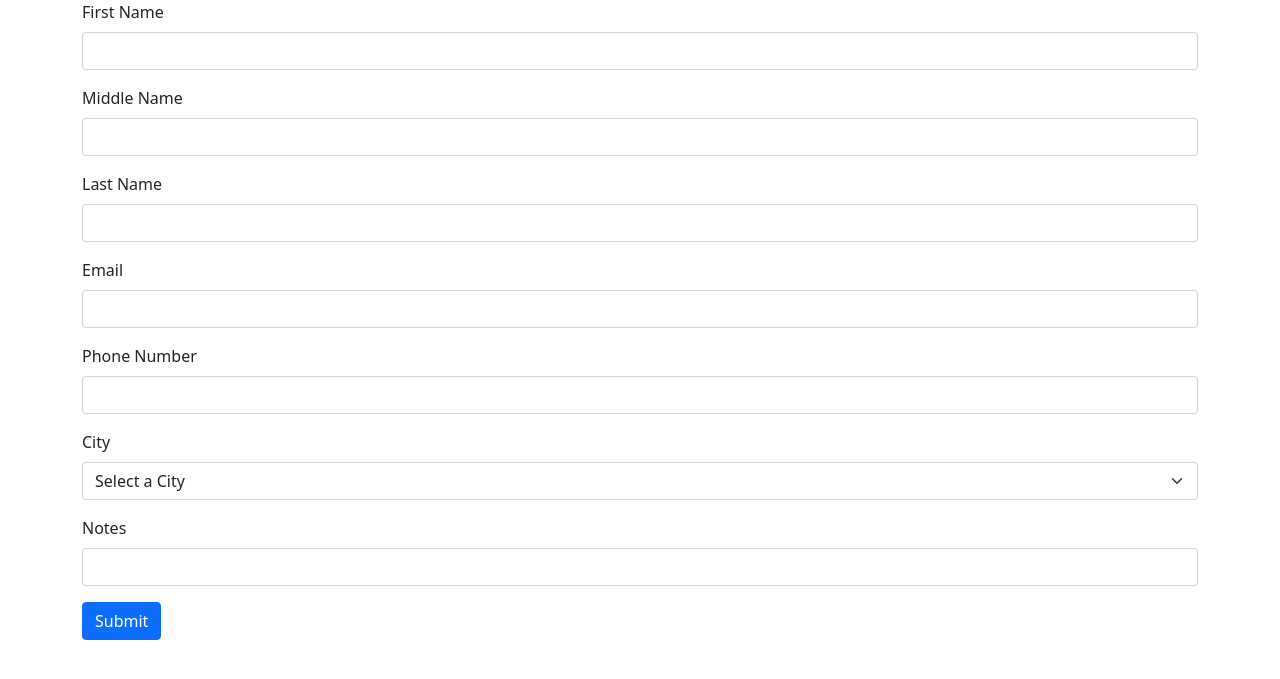
After one commit to PdxCodeGuild/class_bumble_bee, a Django app: page /create/ in a window 1280 px wide. The commit adds this page. Shown: the top 679 px of the page. Run offline with Django 3.2, Linux system fonts and the light colour scheme; data that the repository does not hold is empty.

Commit message:
updated contact list

```diff
--- a/4 Django/solutions/contact_list/contact_list/urls.py
+++ b/4 Django/solutions/contact_list/contact_list/urls.py
@@ -19,6 +19,6 @@ from django.urls import path, include
 
 urlpatterns = [
     path('admin/', admin.site.urls),
-    path('contactapp/', include('contactapp.urls'))
+    path('', include('contactapp.urls'))
 
 ]
--- /dev/null
+++ b/4 Django/solutions/contact_list/contactapp/templates/contactapp/base.html
@@ -0,0 +1,25 @@
+{% comment %} {% load static %} {% endcomment %}
+<!doctype html>
+<html lang="en">
+
+<head>
+  <!-- Required meta tags -->
+  <meta charset="utf-8">
+  <meta name="viewport" content="width=device-width, initial-scale=1">
+
+  <!-- Bootstrap CSS -->
+  <link href="https://cdn.jsdelivr.net/npm/bootstrap@5.0.0-beta1/dist/css/bootstrap.min.css" rel="stylesheet"
+    integrity="sha384-giJF6kkoqNQ00vy+HMDP7azOuL0xtbfIcaT9wjKHr8RbDVddVHyTfAAsrekwKmP1" crossorigin="anonymous">
+
+  <title>Contact App</title>
+</head>
+
+<body>
+
+    {% block content %}{% endblock %}
+  <script src="https://cdn.jsdelivr.net/npm/bootstrap@5.0.0-beta1/dist/js/bootstrap.bundle.min.js"
+    integrity="sha384-ygbV9kiqUc6oa4msXn9868pTtWMgiQaeYH7/t7LECLbyPA2x65Kgf80OJFdroafW"
+    crossorigin="anonymous"></script>
+</body>
+
+</html>
--- /dev/null
+++ b/4 Django/solutions/contact_list/contactapp/templates/contactapp/create.html
@@ -0,0 +1,51 @@
+{% extends 'contactapp/base.html'%}
+
+{% block content %}
+
+<div class='container'>
+    <div class="row">
+        <form action="{% url 'contactapp:savecontact' %}" method="post">
+            {% csrf_token %}
+            <div class="mb-3">
+                <label for="first" class="form-label">First Name</label>
+                <input type="text" name="first_name" class="form-control" id="first" aria-describedby="emailHelp">
+            </div>
+            <div class="mb-3">
+                <label for="middle" class="form-label">Middle Name</label>
+                <input type="text"name="middle_name" class="form-control" id="middle">
+            </div>
+            <div class="mb-3">
+                <label for="last" class="form-label">Last Name</label>
+                <input type="text" name="last_name" class="form-control" id="last">
+            </div>
+
+            <div class="mb-3">
+                <label for="email" class="form-label">Email</label>
+                <input type="email" name="email" class="form-control" id="email">
+            </div>
+            <div class="mb-3">
+                <label for="phonenumber" class="form-label">Phone Number</label>
+                <input type="tel" name="phone_number" class="form-control" id="phonenumber">
+            </div>
+
+            <div class="mb-3">
+                <label for="city" class="form-label">City</label>
+                <select name="city_id" class="form-select" id="">
+                    <option selected disabled value="">Select a City</option>
+                    {% for city in cities %}
+                    <option value="{{ city.id }}">{{city.name}}</option>
+                    {% endfor %}
+                </select>
+            </div>
+
+            <div class="mb-3">
+                <label for="notes" class="form-label">Notes</label>
+                <input type="text" name="notes" class="form-control" id="notes">
+            </div>
+            <div class='mb-3'>
+                <button type="submit" class="btn btn-primary">Submit</button>
+            </div>
+        </form>
+    </div>
+</div>
+{%endblock%}
--- a/4 Django/solutions/contact_list/contactapp/urls.py
+++ b/4 Django/solutions/contact_list/contactapp/urls.py
@@ -3,7 +3,9 @@ from . import views
 
 app_name = 'contactapp'
 urlpatterns = [
-    path('index/', views.index, name='index'),
+    path('', views.index, name='index'),
     # localhost:8000/contactapp/detail/5/
     path('detail/<int:contact_id>/', views.detail, name='detail'),
+    path('create/', views.create, name='create'),
+    path('savecontact/', views.save_contact, name='savecontact')
 ]
--- a/4 Django/solutions/contact_list/contactapp/views.py
+++ b/4 Django/solutions/contact_list/contactapp/views.py
@@ -1,6 +1,7 @@
-from django.shortcuts import render
-from django.http import HttpResponse
+from django.shortcuts import render, reverse
+from django.http import HttpResponse, HttpResponseRedirect
 from .models import City, Contact
+
 
 # Create your views here.
 
@@ -19,3 +20,31 @@ def detail(request, contact_id):
     }
     return render(request, 'contactapp/detail.html', context)
     # return HttpResponse("You're looking at contact wtih id " + str(contact_id))
+
+def create(request):
+    cities = City.objects.all()
+    context = {
+        'cities': cities
+    }
+    return render(request,'contactapp/create.html', context)
+
+def save_contact(request):
+    print(request.POST)
+    # extract form data into local variables
+    first_name = request.POST['first_name']
+    middle_name = request.POST['middle_name']
+    last_name = request.POST['last_name']
+    email = request.POST['email']
+    phone_number = request.POST['phone_number']
+    notes = request.POST['notes']
+    city_id = request.POST['city_id']
+    existing_city = City.objects.get(id=city_id)
+    contact = Contact(first_name = first_name, middle_name=middle_name, last_name=last_name, email =email, phone_number = phone_number, notes = notes, city = existing_city  )
+    # create instance of model using data
+    contact.save()
+    #save the model to the database
+
+    #redirect back to index page
+    return HttpResponseRedirect(reverse('contactapp:index'))
+    # return render(request, 'contactapp/index.html')
+    # return HttpResponse(dict(test))
--- a/4 Django/solutions/hobbylobby/main/views.py
+++ b/4 Django/solutions/hobbylobby/main/views.py
@@ -22,7 +22,7 @@ def index(request):
 
 
 def receive_form(request):
-    print(request.GET)
+    # print(request.GET)
     print(request.POST)
 
     city_name = request.POST['city_name']
```
Also changed, not shown: 4 Django/solutions/contact_list/contactapp/templates/contactapp/detail.html (+25 -47 lines), 4 Django/solutions/contact_list/contactapp/templates/contactapp/index.html (+9 -35 lines), 4 Django/solutions/contact_list/contactapp/templates/contactapp/createpage.html (deleted).
